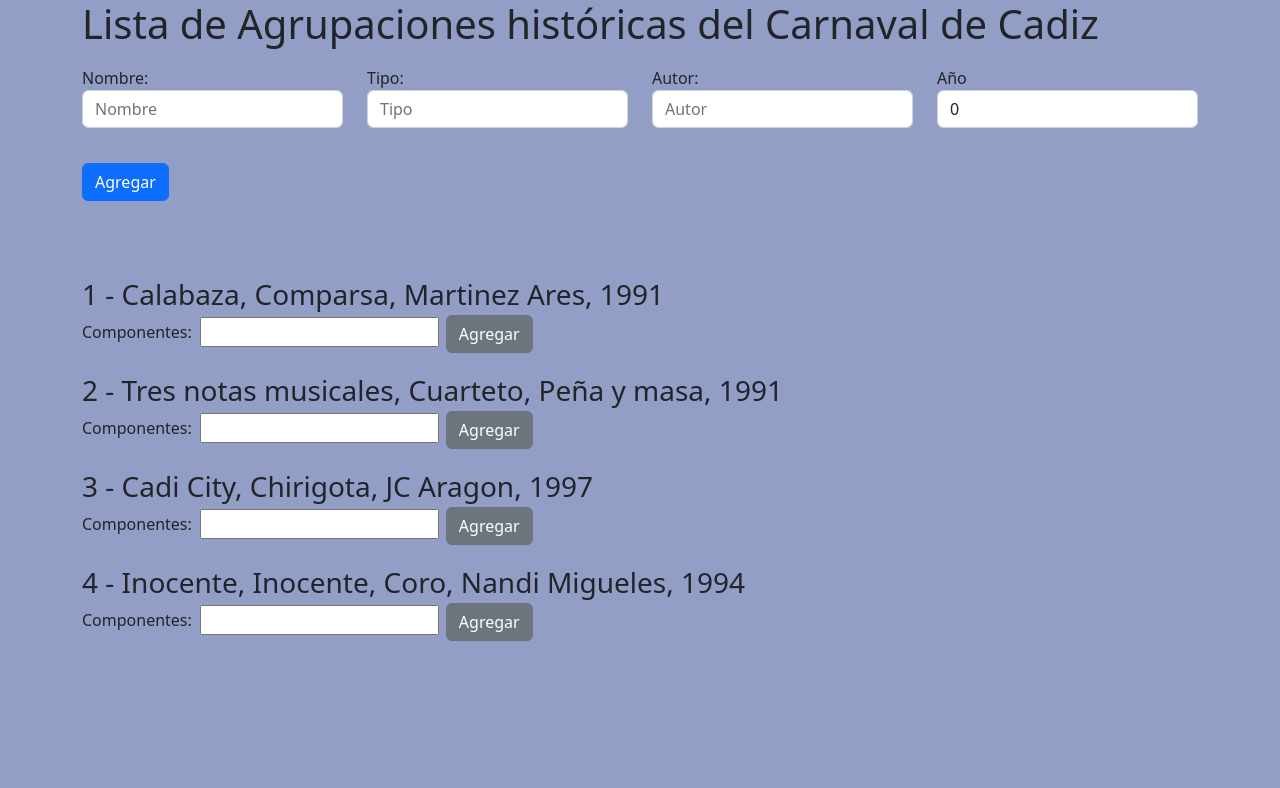
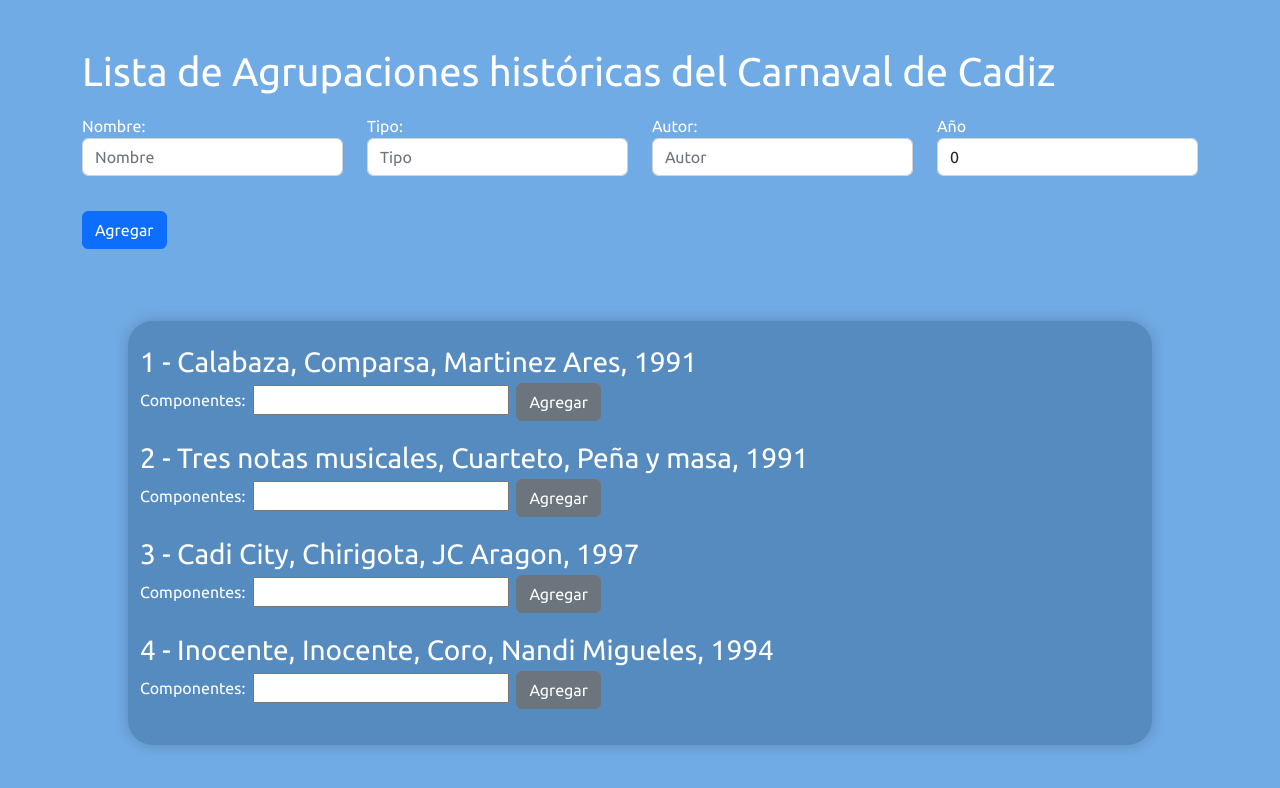
Before and after one commit to jcalerofm/2dam-empleados, an Angular app: page / in a window 1280 px wide. Shown: the top 788 px of the page. Built offline with nearby package versions, Linux system fonts and the light colour scheme.

Commit message:
some css shit done

```diff
--- a/src/app/agrupacion-hijo-c/agrupacion-hijo-c.component.ts
+++ b/src/app/agrupacion-hijo-c/agrupacion-hijo-c.component.ts
@@ -16,6 +16,7 @@ export class AgrupacionHijoCComponent implements OnInit {
 
   agregarComponente(nuevoComponente: string) {
     this.arrayComponente.push(nuevoComponente);
+
   }
 
 
--- a/src/app/app.component.html
+++ b/src/app/app.component.html
@@ -1,4 +1,4 @@
-<div class="container">
+<div class="container mt-5">
   <div class="col">
     <h1 style="padding-bottom: 10px;">{{title}}</h1>
     <form class="form-group row">
@@ -27,7 +27,8 @@
   </div>
 </div>
 <br><br><br>
-
-<app-agrupacion-hijo-c *ngFor="let agrupacion of agrupaciones; let i=index"  [listaAgrupaciones]="agrupacion" [indice]="i"></app-agrupacion-hijo-c>
-
+<div id="listado">
+  <app-agrupacion-hijo-c *ngFor="let agrupacion of agrupaciones; let i=index" [listaAgrupaciones]="agrupacion"
+    [indice]="i"></app-agrupacion-hijo-c>
+</div>
 <br><br><br>
--- a/src/app/componentes-agrupacion-c/componentes-agrupacion-c.component.html
+++ b/src/app/componentes-agrupacion-c/componentes-agrupacion-c.component.html
@@ -1,4 +1,4 @@
 <label>Componentes: </label>
 
-<input type="text" #nuevoComponente style="margin-left: 8px;">
+<input type="text" #nuevoComponente [(ngModel)]="miInput" name="botoncomponente" style="margin-left: 8px;">
 <button type="button" id="botoncomponente" (click)="agregarComponente(nuevoComponente.value)" class="btn btn-secondary">Agregar</button>
--- a/src/app/componentes-agrupacion-c/componentes-agrupacion-c.component.ts
+++ b/src/app/componentes-agrupacion-c/componentes-agrupacion-c.component.ts
@@ -11,6 +11,7 @@ export class ComponentesAgrupacionCComponent implements OnInit {
 
   @Output() componenteAgrupacion = new EventEmitter<string>();
 
+  miInput: string;
   constructor() { }
 
   ngOnInit(): void {
@@ -18,7 +19,8 @@ export class ComponentesAgrupacionCComponent implements OnInit {
 
   agregarComponente(value: string) {
     this.componenteAgrupacion.emit(value);
-    value = "";
+    //make input botoncomponente empty again
+    this.miInput = "";
   }
 
 }
--- a/src/styles.css
+++ b/src/styles.css
@@ -1,31 +1,34 @@
-/* You can add global styles to this file, and also import other style files */
-body{
-  /* background-color: rgb(227, 177, 177)!important; */
-  animation: changeBackgroundColor 7s infinite;
-}
-@keyframes changeBackgroundColor {
-  0% {
-    background-color: #a5c3e1;
-  }
+@import url('https://fonts.googleapis.com/css?family=Lato:150');
+@import url('https://fonts.googleapis.com/css2?family=Ubuntu&display=swap');
 
-  50% {
-    background-color: #eb7c76;
-  }
-
-  100% {
-    background-color: #71abe5;
-  }
+body {
+  background-color: #71abe5 !important;
+  font-family: 'Ubuntu', sans-serif !important;
+  color: rgb(255, 255, 255) !important;
 }
 
-#botoncomponente{
+
+#botoncomponente {
   margin-left: 7px;
-  color: white!important;
+  color: white !important;
 }
 
-#botoncomponente:hover{
-  background-color: #1a73e8!important;
+#botoncomponente:hover {
+  background-color: #1a73e8 !important;
 }
 
-#componente{
+#componente {
   font-size: 22px;
 }
+
+#listado {
+  background: #568bbf;
+  overflow: hidden;
+  box-shadow: 0 0 15px rgb(0 0 0 / 20%);
+  display: grid;
+  width: 80%;
+  margin: 0 auto;
+  border-radius: 25px;
+  padding-top: 20px;
+  padding-bottom: 20px;
+}
```
